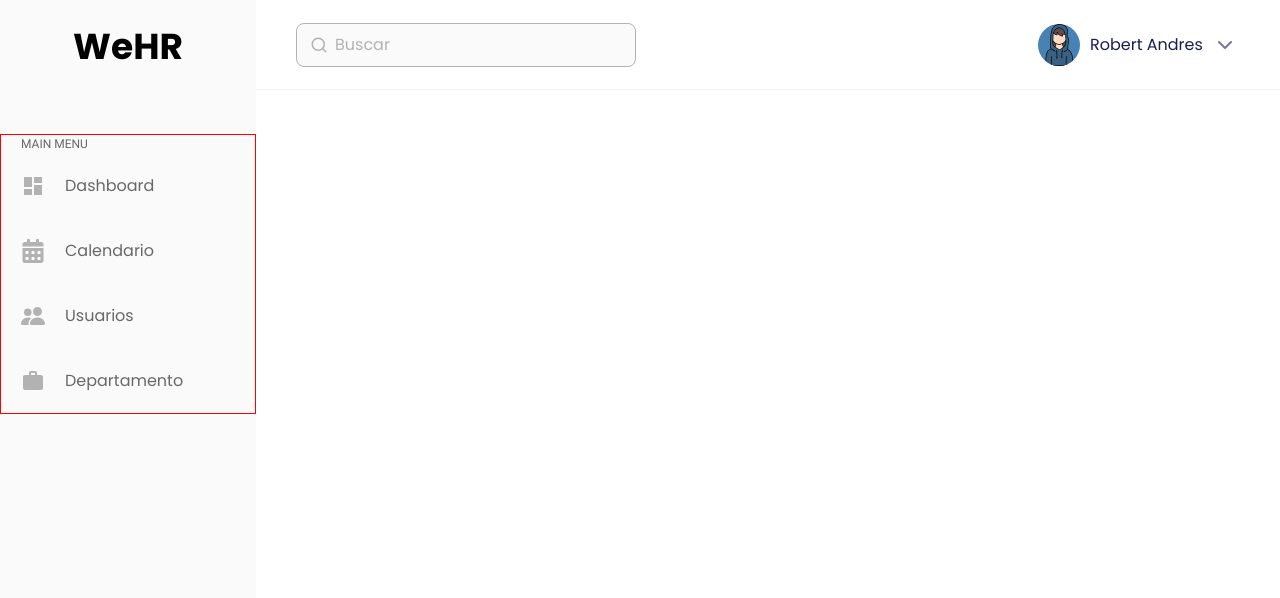
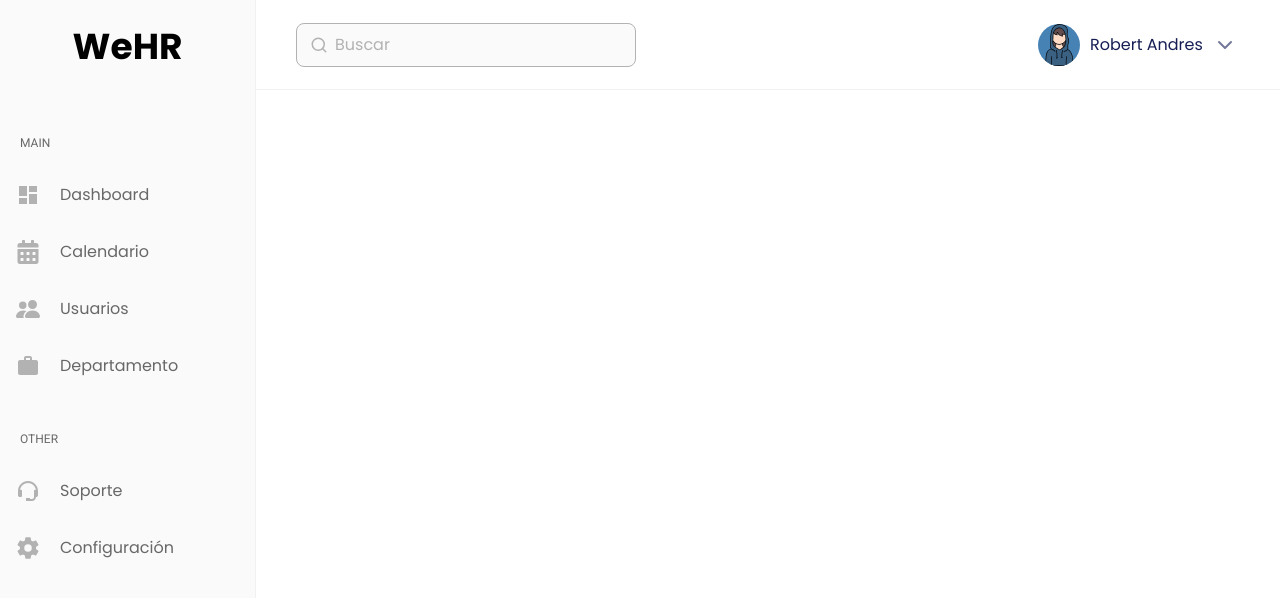
Before and after one commit to robertramosastudillo/dashboard-template, a React (Create React App) app: page / in a window 1280 px wide. Shown: the top 598 px of the page. Built offline with nearby package versions, Linux system fonts and the light colour scheme.

Commit message:
Sidebar component was configured to work dynamically

```diff
--- a/src/components/atoms/ListItem/ListItem.scss
+++ b/src/components/atoms/ListItem/ListItem.scss
@@ -4,7 +4,7 @@
   display: flex;
   flex-direction: row;
   align-items: center;
-  padding: 2rem;
+  padding: 1.6rem;
   gap: 2rem;
 
   &:hover {
--- a/src/components/molecules/SidebarList/SidebarList.scss
+++ b/src/components/molecules/SidebarList/SidebarList.scss
@@ -1,7 +1,7 @@
 @use "../../../shared/sass/variables" as v;
 
 .sidebar__list {
-    border: 1px solid red;
+    margin: 3.6rem 0;
 }
 
 .sidebar__list-title {
@@ -11,4 +11,6 @@
   color: v.$secondarySubtitleColor;
   font-family: v.$secondaryFont;
   line-height: 1.8rem;
+  margin: 0 0 1.4rem 0;
+  text-transform: uppercase;
 }
--- a/src/components/molecules/SidebarList/SidebarList.tsx
+++ b/src/components/molecules/SidebarList/SidebarList.tsx
@@ -1,43 +1,16 @@
 import "./SidebarList.scss";
 import { ListItem } from "../../atoms";
-import { IconType } from "react-icons/lib";
-import { MdDashboard, MdOutlineWork } from "react-icons/md";
-import { FaCalendarAlt } from "react-icons/fa";
-import { BsFillPeopleFill } from "react-icons/bs";
+import { ISidebarList } from "../../../shared/assets/data/sidebarList";
 
 interface Props {
-  id: number;
-  label: string;
-  Icon: IconType;
+  title: string;
+  items: ISidebarList[];
 }
 
-const items: Props[] = [
-  {
-    id: 1,
-    label: "Dashboard",
-    Icon: MdDashboard,
-  },
-  {
-    id: 2,
-    label: "Calendario",
-    Icon: FaCalendarAlt,
-  },
-  {
-    id: 3,
-    label: "Usuarios",
-    Icon: BsFillPeopleFill,
-  },
-  {
-    id: 4,
-    label: "Departamento",
-    Icon: MdOutlineWork,
-  },
-];
-// { title }: string
-export const SidebarList = () => {
+export const SidebarList = ({ title, items }: Props) => {
   return (
     <div className="sidebar__list">
-      <span className="sidebar__list-title">MAIN MENU</span>
+      <span className="sidebar__list-title">{title}</span>
 
       {items.map(({ id, label, Icon }) => (
         <div key={id}>
--- a/src/components/templates/Sidebar/Sidebar.scss
+++ b/src/components/templates/Sidebar/Sidebar.scss
@@ -2,6 +2,7 @@
 
 .sidebar {
   display: none;
+  border-right: 1px solid #f1f1f1;;
 
   @include m.mq(md) {
     display: block;
--- a/src/components/templates/Sidebar/Sidebar.tsx
+++ b/src/components/templates/Sidebar/Sidebar.tsx
@@ -1,3 +1,4 @@
+import { mainData, otherData } from "../../../shared/assets/data/sidebarList";
 import { MainLogo } from "../../atoms";
 import { SidebarList } from "../../molecules";
 import "./Sidebar.scss";
@@ -6,7 +7,8 @@ export const Sidebar = () => {
   return (
     <div className="sidebar">
       <MainLogo />
-      <SidebarList />
+      <SidebarList title="Main" items={mainData} />
+      <SidebarList title="Other" items={otherData}/>
     </div>
   );
 };
--- /dev/null
+++ b/src/shared/assets/data/sidebarList.ts
@@ -0,0 +1,48 @@
+import { IconType } from "react-icons";
+import { FaCalendarAlt } from "react-icons/fa";
+import { MdDashboard, MdOutlineWork } from 'react-icons/md';
+import { BsFillPeopleFill } from 'react-icons/bs';
+import { BiSupport } from 'react-icons/bi';
+import { IoSettingsSharp } from 'react-icons/io5';
+
+export interface ISidebarList {
+    id: number;
+    label: string;
+    Icon: IconType;
+  }
+
+  export const mainData: ISidebarList[] = [
+    {
+      id: 1,
+      label: "Dashboard",
+      Icon: MdDashboard,
+    },
+    {
+      id: 2,
+      label: "Calendario",
+      Icon: FaCalendarAlt,
+    },
+    {
+      id: 3,
+      label: "Usuarios",
+      Icon: BsFillPeopleFill,
+    },
+    {
+      id: 4,
+      label: "Departamento",
+      Icon: MdOutlineWork,
+    },
+  ];
+
+  export const otherData: ISidebarList[] = [
+    {
+      id: 1,
+      label: "Soporte",
+      Icon: BiSupport,
+    },
+    {
+      id: 2,
+      label: "Configuración",
+      Icon: IoSettingsSharp,
+    },
+  ];
```
